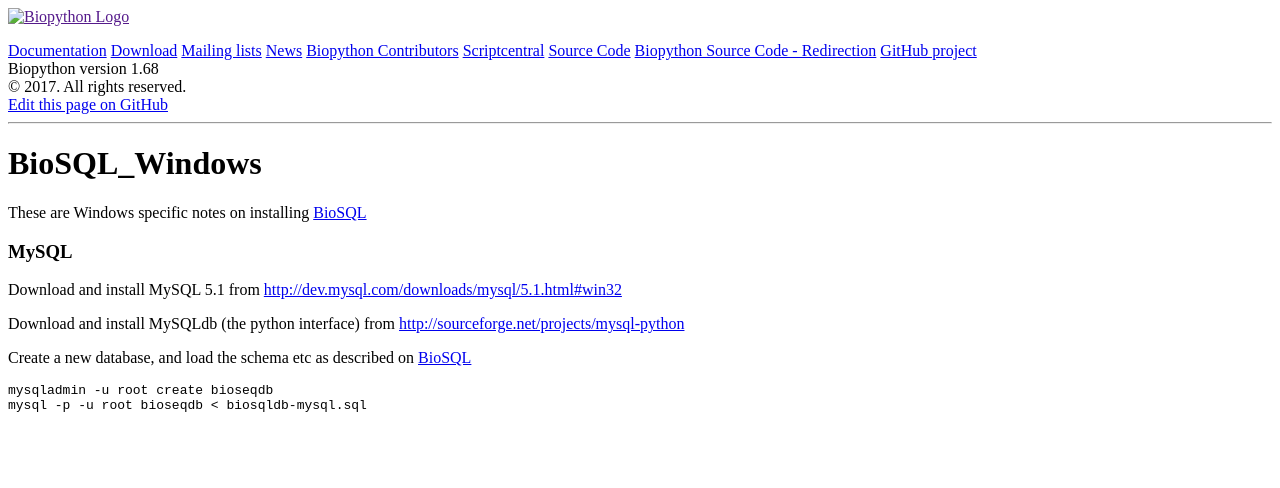
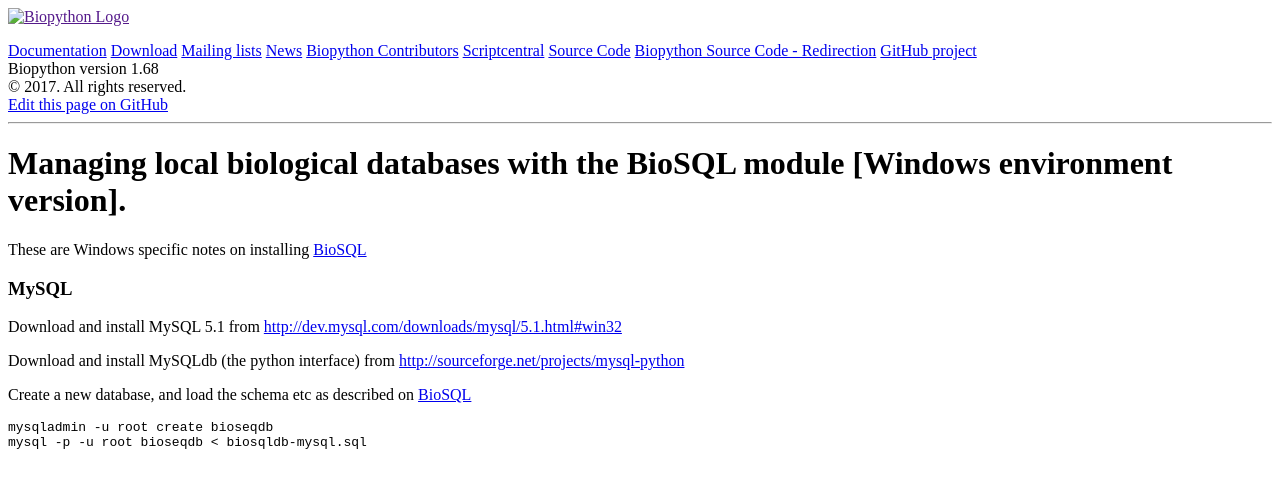
Before and after one commit to biopython/biopython.github.io, a Jekyll site: the page built from wiki/BioSQL_Windows.md, in a window 1280 px wide. Shown: the top 488 px of the page. Built offline with Jekyll 4.4.1, drawn with Linux system fonts in a browser that asks for light colours.

Commit message:
Update BioSQL_Windows.md

```diff
--- a/wiki/BioSQL_Windows.md
+++ b/wiki/BioSQL_Windows.md
@@ -1,5 +1,5 @@
 ---
-title: BioSQL_Windows
+title: Managing local biological databases with the BioSQL module [Windows environment version].
 permalink: wiki/BioSQL_Windows
 layout: wiki
 ---
```
